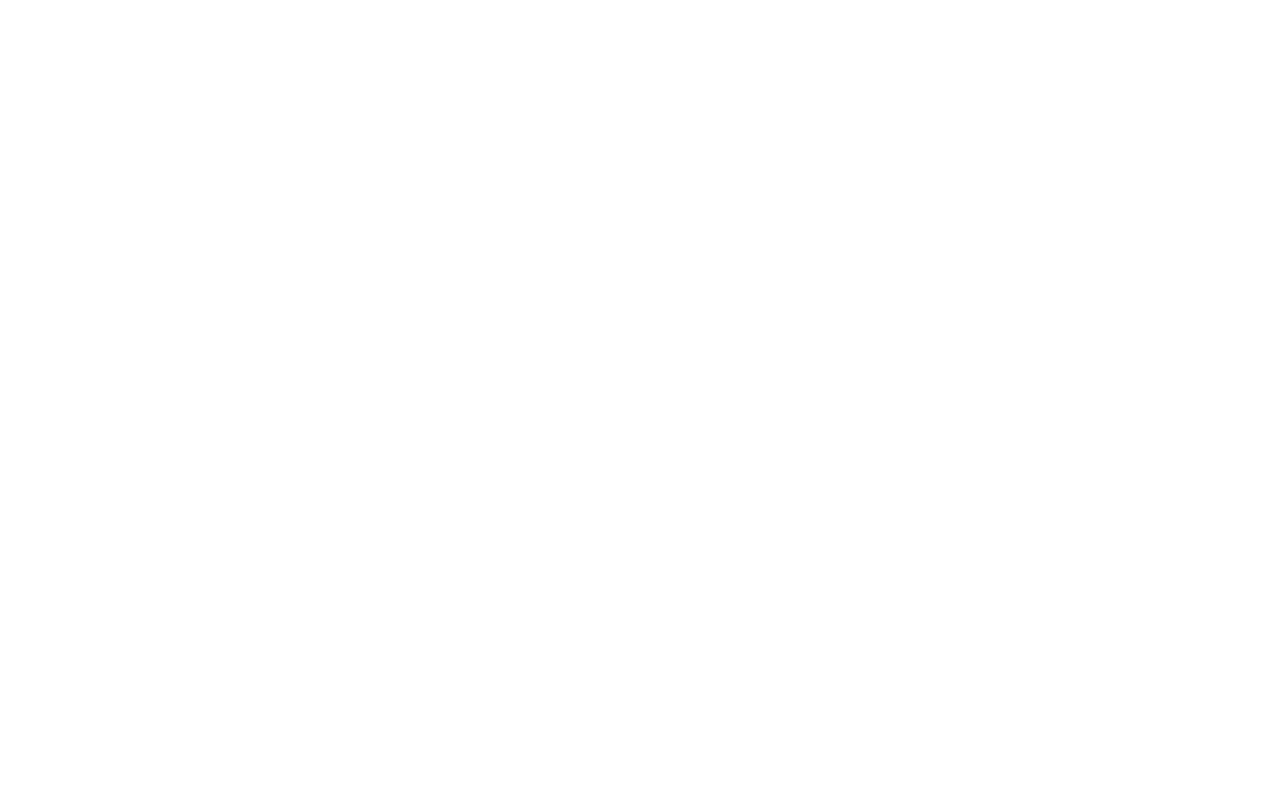
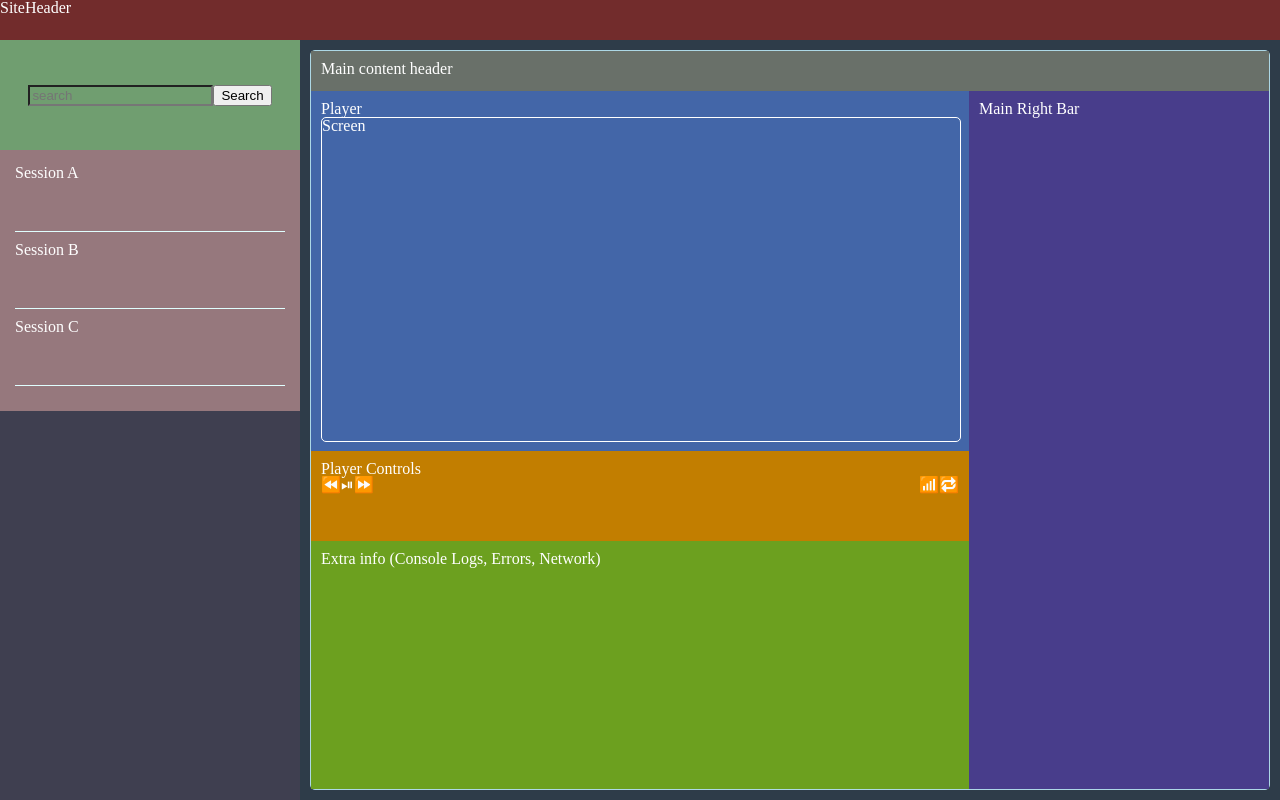
Before and after one commit to MIMIC-replay/MIMIC, a React (Vite) app in the folder frontend/: page / in a window 1280 px wide. Built offline with nearby package versions, Linux system fonts and the light colour scheme.

Commit message:
build: FRONTEND: add basic components in React form, plus initial styling

```diff
--- a/frontend/src/App.jsx
+++ b/frontend/src/App.jsx
@@ -1,11 +1,15 @@
+import SiteHeader from "./components/SiteHeader"
+import LeftBar from "./components/LeftBar"
+import MainContentArea from "./components/MainContentArea"
 
 function App() {
 
-
   return (
-    <>
-
-    </>
+    <div className="main-grid">
+      <SiteHeader/>
+      <LeftBar/>
+      <MainContentArea/>
+    </div>
   )
 }
 
--- a/frontend/src/components/LeftBar.jsx
+++ b/frontend/src/components/LeftBar.jsx
@@ -0,0 +1,19 @@
+const LeftBar = () => {
+  return (
+    <nav className="left-bar">
+    <div className="search">
+      <input type="text" name="" id="" placeholder="search"></input>
+      <button>Search</button>
+    </div>
+    <div className="sessions-container">
+      <ul className="sessions-list">
+        <li>Session A</li>
+        <li>Session B</li>
+        <li>Session C</li>
+      </ul>
+    </div>
+  </nav>
+  )
+}
+
+export default LeftBar
--- a/frontend/src/components/MainContentArea.jsx
+++ b/frontend/src/components/MainContentArea.jsx
@@ -0,0 +1,13 @@
+const MainContentArea = () => {
+  return (
+    <section className="main-content-area">
+    <header>Main content header</header>
+    <div className="player">Player <div className="screen">Screen</div></div>
+    <div className="player-controls">Player Controls<br></br><div className="controls"><span>⏪⏯⏩</span><span className="right-controls">📶🔁</span></div></div>
+    <div className="extra-info">Extra info (Console Logs, Errors, Network)</div>
+    <div className="main-right-bar">Main Right Bar</div>
+  </section>
+  )
+}
+
+export default MainContentArea
--- a/frontend/src/components/SiteHeader.jsx
+++ b/frontend/src/components/SiteHeader.jsx
@@ -0,0 +1,5 @@
+const SiteHeader = () => {
+  return <header className="site-header">SiteHeader</header>
+}
+
+export default SiteHeader
--- a/frontend/src/style/app.css
+++ b/frontend/src/style/app.css
@@ -0,0 +1,117 @@
+body {
+  color: white;
+}
+
+.main-grid {
+  background-color: rgb(46, 60, 73);
+  display: grid;
+  height: 100vh;
+  grid-template: 40px auto / 300px auto;
+  grid-template-areas:
+    "header header"
+    "left-bar main-content-area"
+}
+
+/* Header */
+
+.main-grid > header {
+  background-color: rgb(114, 44, 44);
+  height: 40px;
+  grid-area: header;
+}
+
+/* Left bar */
+
+.left-bar {
+  background-color: rgb(63, 63, 80);
+  width: 300px;
+  grid-area: left-bar
+}
+
+.left-bar > * {
+  padding: 15px;
+}
+
+.search {
+  height: 80px;
+  display: flex;
+  align-items: center;
+  justify-content: center;
+}
+
+.search, .search > input {
+  background-color: rgb(112, 158, 112);
+}
+
+.sessions-container {
+  background-color: rgb(150, 120, 125);
+}
+
+.sessions-list > li {
+  padding-bottom: 50px;
+  border-bottom: 1px solid lightcyan;
+  margin-bottom: 10px;
+}
+
+/* Main area */
+
+.main-content-area {
+  background-color: rgb(46, 60, 73);
+  display: grid;
+  grid-area: main-content-area;
+  grid-template: 40px 360px 90px 50px auto / auto 300px;
+  grid-template-areas:
+    "content-header content-header"
+    "player main-right-bar"
+    "player-controls main-right-bar"
+    "extra-info main-right-bar"
+    "extra-info main-right-bar";
+  margin: 10px;
+  border: 1px solid lightblue;
+  border-radius: 5px;
+}
+
+.main-content-area > * {
+  padding: 10px
+}
+
+.main-content-area > header {
+  grid-area: content-header;
+  background-color: rgb(105, 112, 105);
+}
+
+.player {
+  background-color: rgb(67, 102, 168);
+  grid-area: player;
+  min-width: 500px;
+}
+
+.screen {
+  border: 1px solid white;
+  border-radius: 5px;
+  width: 100%;
+  height: 95%;
+}
+
+.player-controls {
+  grid-area: player-controls;
+  background-color: rgb(194, 126, 0);
+}
+
+.controls {
+  display: flex;
+}
+
+.right-controls {
+  margin-left: auto;
+}
+
+.extra-info {
+  grid-area: extra-info;
+  background-color: rgb(108, 160, 31);
+}
+
+.main-right-bar {
+  grid-area: main-right-bar;
+  background-color: darkslateblue;
+}
```
